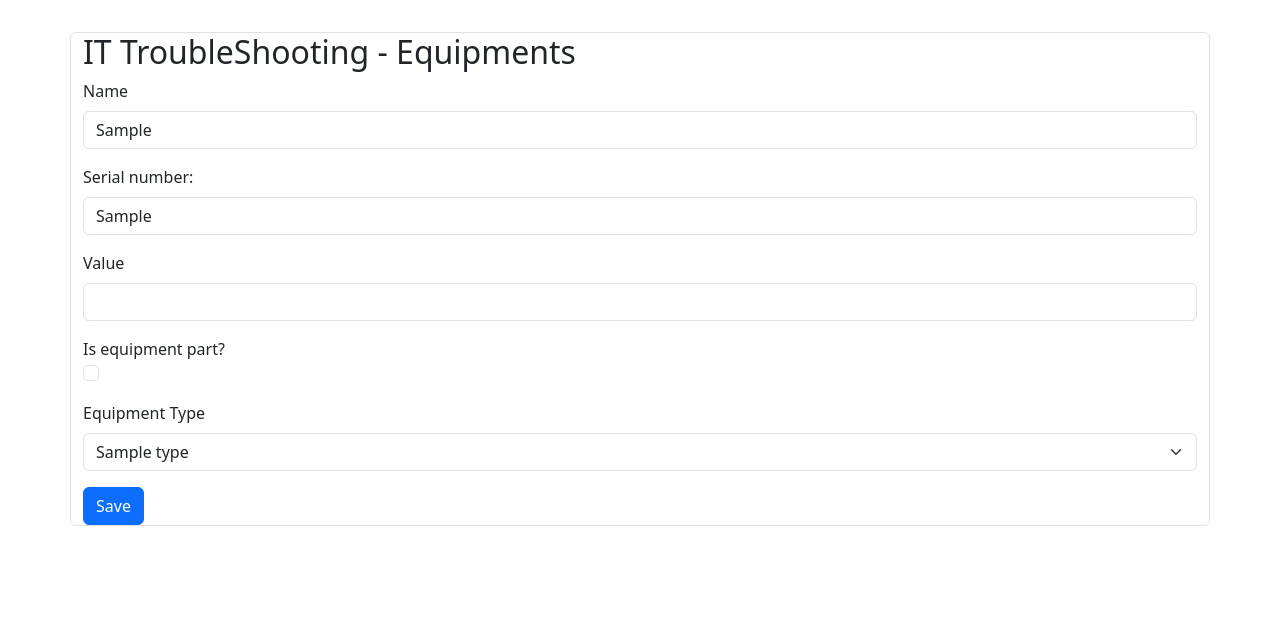
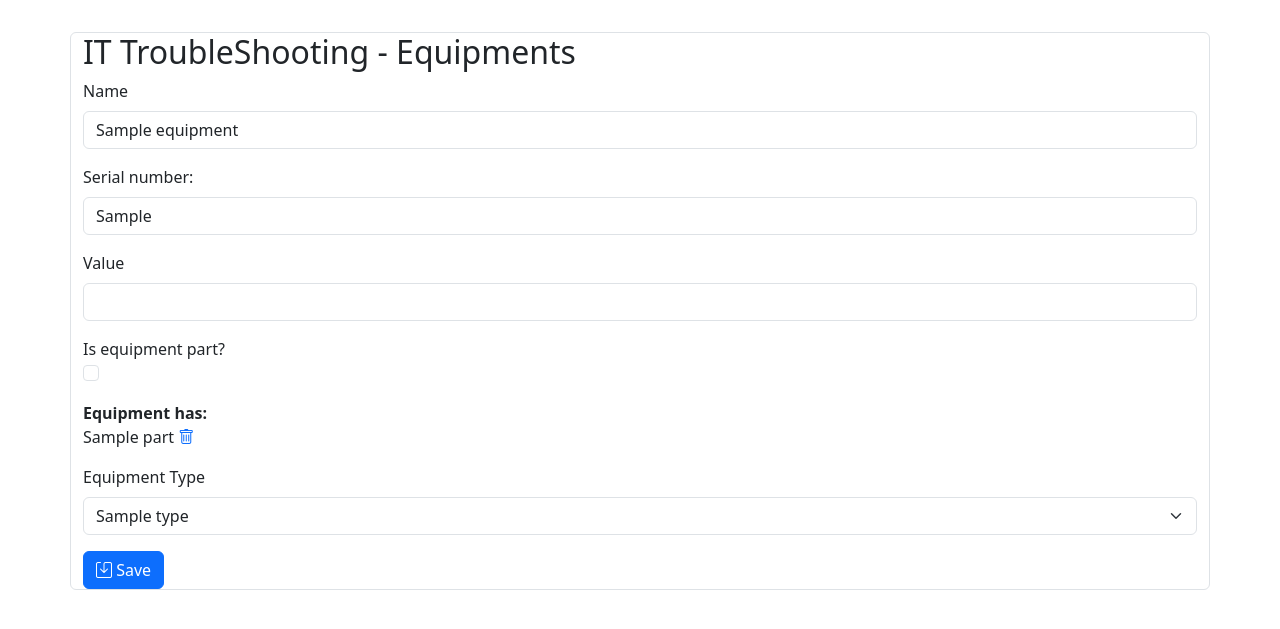
Before and after one commit to NinetiesPaul/itts, a Symfony app: template templates/admin/equipment_view.html.twig in a window 1280 px wide. Shown: the part 56-685 px from the top of the page. Run offline with Twig, Linux system fonts and the light colour scheme; the template is opened without the code that fills it: most values are stand-ins (such as "Sample title", 1, 10 or a date in 2020); some libraries are stand-ins or nearby versions.

Commit message:
templates changes

```diff
--- a/templates/admin/departments.html.twig
+++ b/templates/admin/departments.html.twig
@@ -29,7 +29,7 @@
     <div class="container border rounded" style="margin-top: 2em; min-height: 20em">
         <h2>IT TroubleShooting - Departments</h2>
 
-        <a class='btn btn-light' href="{{ url('department_form') }}">New Department</a>
+        <a class='btn btn-light' href="{{ url('department_form') }}"><i class="bi-plus-circle"></i> New Department</a>
 
         <table class="table" id="spaceshipsTable">
             <thead>
--- a/templates/admin/equipment_type.html.twig
+++ b/templates/admin/equipment_type.html.twig
@@ -29,7 +29,7 @@
     <div class="container border rounded" style="margin-top: 2em; min-height: 20em">
         <h2>IT TroubleShooting - Equipments Type</h2>
 
-        <a class='btn btn-light' href="{{ url('equipment_type_form') }}">New Equipment Type</a>
+        <a class='btn btn-light' href="{{ url('equipment_type_form') }}"><i class="bi-plus-circle"></i> New Equipment Type</a>
 
         <table class="table" id="spaceshipsTable">
             <thead>
--- a/templates/admin/equipment_type_new.html.twig
+++ b/templates/admin/equipment_type_new.html.twig
@@ -12,7 +12,7 @@
                 <input type="text" class="form-control" id="name" name="name" placeholder="">
             </div>
 
-            <button type="submit" class="btn btn-primary ">Save</button>
+            <button type="submit" class="btn btn-primary "><i class="bi bi-save"></i> Save</button>
         </form>
     </div>
 {% endblock %}
--- a/templates/admin/equipment_view.html.twig
+++ b/templates/admin/equipment_view.html.twig
@@ -1,45 +1,108 @@
 {% extends 'admin/home.html.twig' %}
 
 {% block title %}Equipments{% endblock %}
+
+{% block javascripts %}
+    <script>
+        $(document).on('change', '#is_part', function(){
+            if ($(this).is(':checked')){
+                $('.availableParts').css('display', 'block');
+                $('.myParts').css('display', 'none');
+
+                if ($(this)[0].dataset['hasParts']) {
+                    $('.parentWarning').css('display', 'block');
+                }
+            } else {
+                $('.availableParts').css('display', 'none');
+                $('.myParts').css('display', 'block');
+
+                if ($(this)[0].dataset['hasParts'] && $('.parentWarning').css('display') == 'block') {
+                    $('.parentWarning').css('display', 'none');
+                }
+            }
+        });
+
+        $(document).on('click', '#delete', function(){
+            var equipmentId = $(this).closest("a")[0].dataset['id'];
+
+            $.ajax({
+                type: 'PUT',
+                url: '/admin/equipments/unsetparent',
+                data: {
+                    id: equipmentId
+                },
+                success: function(response){
+                    $('#row_' + equipmentId).fadeOut(400, function(){
+                        $(this).remove();
+                    });
+                },
+                error: function (xhr, error, code){
+                },
+            });
+        });
+    </script>
+{% endblock %}
 
 {% block body %}
     <div class="container border rounded" style="margin-top: 2em; min-height: 20em">
         <h2>IT TroubleShooting - Equipments</h2>
 
         <form action="{{ path('update_equipment') }}" method="post" >
-            <input type="hidden" name="id" value={{ equipment.id }}>
+            <input type="hidden" name="id" value="{{ equipment.id }}">
             <input type="hidden" name="_method" value="put" />
 
             <div class="mb-3">
                 <label for="name" class="form-label">Name</label>
-                <input type="text" class="form-control" id="name" name="name" placeholder="" value={{ equipment.name }}>
+                <input type="text" class="form-control" id="name" name="name" placeholder="" value="{{ equipment.name }}">
             </div>
             <div class="mb-3">
                 <label for="sn" class="form-label">Serial number:</label>
-                <input type="text" class="form-control" id="sn" name="sn" placeholder="" value={{ equipment.sn }}>
+                <input type="text" class="form-control" id="sn" name="sn" placeholder="" value="{{ equipment.sn }}">
             </div>
             <div class="mb-3">
                 <label for="value" class="form-label">Value</label>
-                <input type="number" class="form-control" id="value" name="value" placeholder="" value={{ equipment.value }}>
+                <input type="number" class="form-control" id="value" step="0.01" name="value" placeholder="" value="{{ equipment.value }}">
             </div>
 
             <div class="mb-3">
                 <label class="form-check-label" for="is_part">Is equipment part?</label><br/>
-                <input class="form-check-input" type="checkbox" name="is_part" id="is_part" {{ (equipment.getIsPart()) ? 'checked' : '' }}>
+                <input class="form-check-input" data-has-parts="{{ (myParts != []) ? 'true' : '' }}" type="checkbox" name="is_part" id="is_part" {{ (equipment.getIsPart()) ? 'checked' : '' }}>
+                <div class="alert alert-danger parentWarning" role="alert" style="padding: 0.5em; display: none;">
+                    <small><i class="bi bi-exclamation-triangle"></i> <b>Warning:</b> setting this equipment as part will unset it as parent from all it's children</small>
+                </div>
+            </div>
+
+            <div class="mb-3 availableParts" style="display: {{ (equipment.getHasParent() or equipment.getIsPart()) ? 'block' : 'none' }};">
+                <label for="value" class="form-label">Part belongs to</label>
+                <select class="form-select" id="parent_id" name="parent_id" aria-label="">
+                    <option value=""></option>
+                    {% for part in partsAvailable %}
+                        <option value="{{ part.id }}" {{ (equipment.getHasParent() != null) ? ((equipment.getHasParent().getId() == part.id) ? 'selected' : '') : '' }}>{{ part.name }}</option>
+                    {% endfor %}
+                </select>
+            </div>
+
+            <div class="mb-3 myParts" style="display: {{ (myParts != []) ? 'block' : 'none' }};">
+                <b>Equipment has:</b><br/>
+                {% if not myParts %}
+                    0 parts
+                {% else %}
+                    {% for part in myParts %}
+                        <span id="row_{{ part.getId() }}">{{ part.getName() }} <a data-id="{{ part.getId() }}" id="delete" href="#"><i class="bi bi-trash"></i></a><br/></span>
+                    {% endfor %}
+                {% endif %}
             </div>
 
             <div class="mb-3">
                 <label for="value" class="form-label">Equipment Type</label>
-                <select class="form-select" id="type_id" name="type_id" aria-label="Default select example">
+                <select class="form-select" id="type_id" name="type_id" aria-label="">
                     {% for type in types %}
                         <option value="{{ type.id }}" {{ (equipment.getEquipmentType.id == type.id) ? 'selected' : '' }} >{{ type.name }}</option>
                     {% endfor %}
                 </select>
             </div>
 
-
-
-            <button type="submit" class="btn btn-primary ">Save</button>
+            <button type="submit" class="btn btn-primary "><i class="bi bi-save"></i> Save</button>
         </form>
     </div>
 {% endblock %}
--- a/templates/admin/users.html.twig
+++ b/templates/admin/users.html.twig
@@ -29,7 +29,7 @@
     <div class="container border rounded" style="margin-top: 2em; min-height: 20em">
         <h2>IT TroubleShooting - Users</h2>
 
-        <a class='btn btn-light' href="{{ url('users_form') }}">New User</a>
+        <a class='btn btn-light' href="{{ url('users_form') }}"><i class="bi-plus-circle"></i> New User</a>
 
         <table class="table" id="spaceshipsTable">
             <thead>
--- a/templates/admin/users_new.html.twig
+++ b/templates/admin/users_new.html.twig
@@ -37,7 +37,7 @@
                 </select>
             </div>
 
-            <button type="submit" class="btn btn-primary ">Save</button>
+            <button type="submit" class="btn btn-primary "><i class="bi bi-save"></i> Save</button>
         </form>
     </div>
 {% endblock %}
--- a/templates/admin/users_view.html.twig
+++ b/templates/admin/users_view.html.twig
@@ -7,7 +7,7 @@
         <h2>IT TroubleShooting - Users</h2>
 
         <form action="{{ path('users') }}" method="post" >
-            <input type="hidden" name="id" value={{ user.id }}>
+            <input type="hidden" name="id" value="{{ user.id }}">
             <input type="hidden" name="_method" value="put" />
 
             <div class="mb-3">
@@ -40,7 +40,7 @@
                 </select>
             </div>
 
-            <button type="submit" class="btn btn-primary ">Save</button>
+            <button type="submit" class="btn btn-primary "><i class="bi bi-save"></i> Save</button>
         </form>
     </div>
 {% endblock %}
```
Also changed, not shown: templates/admin/equipment.html.twig (+25 -6 lines), templates/admin/equipment_new.html.twig (+7 -6 lines).
